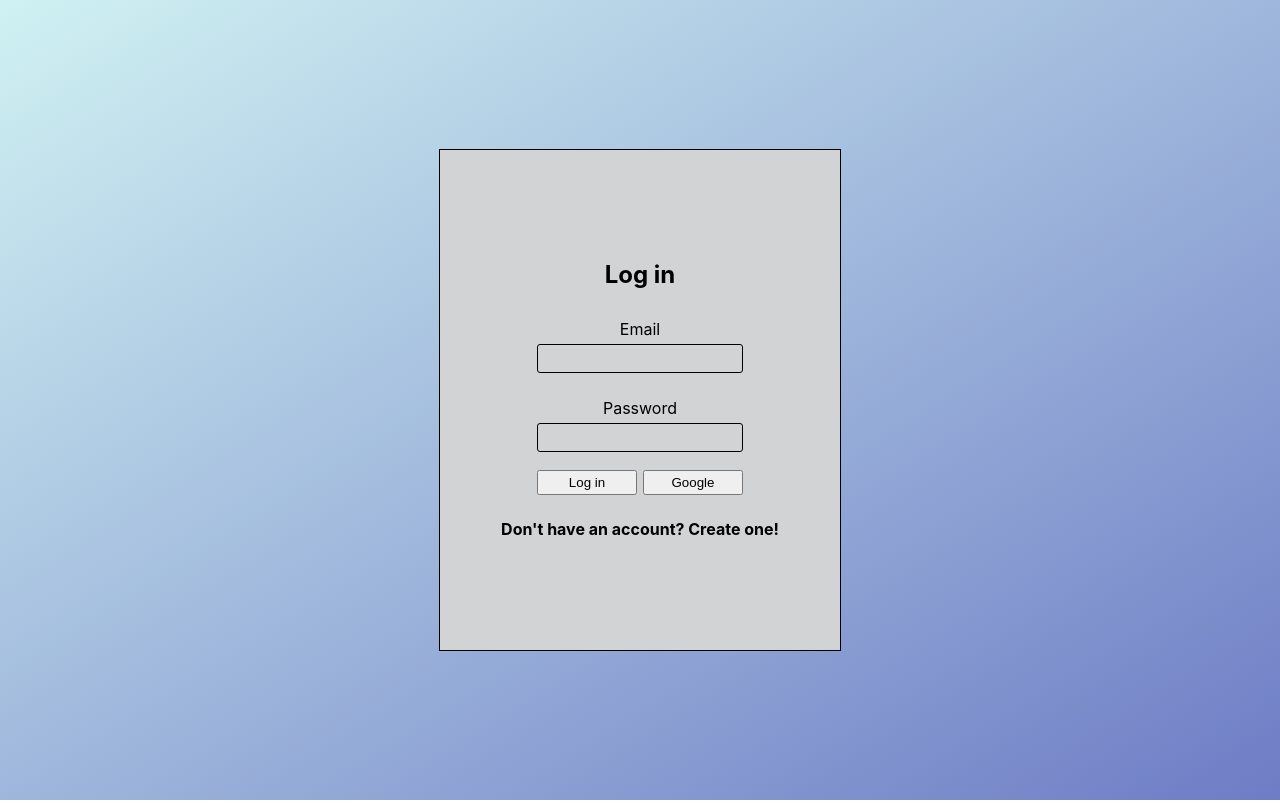
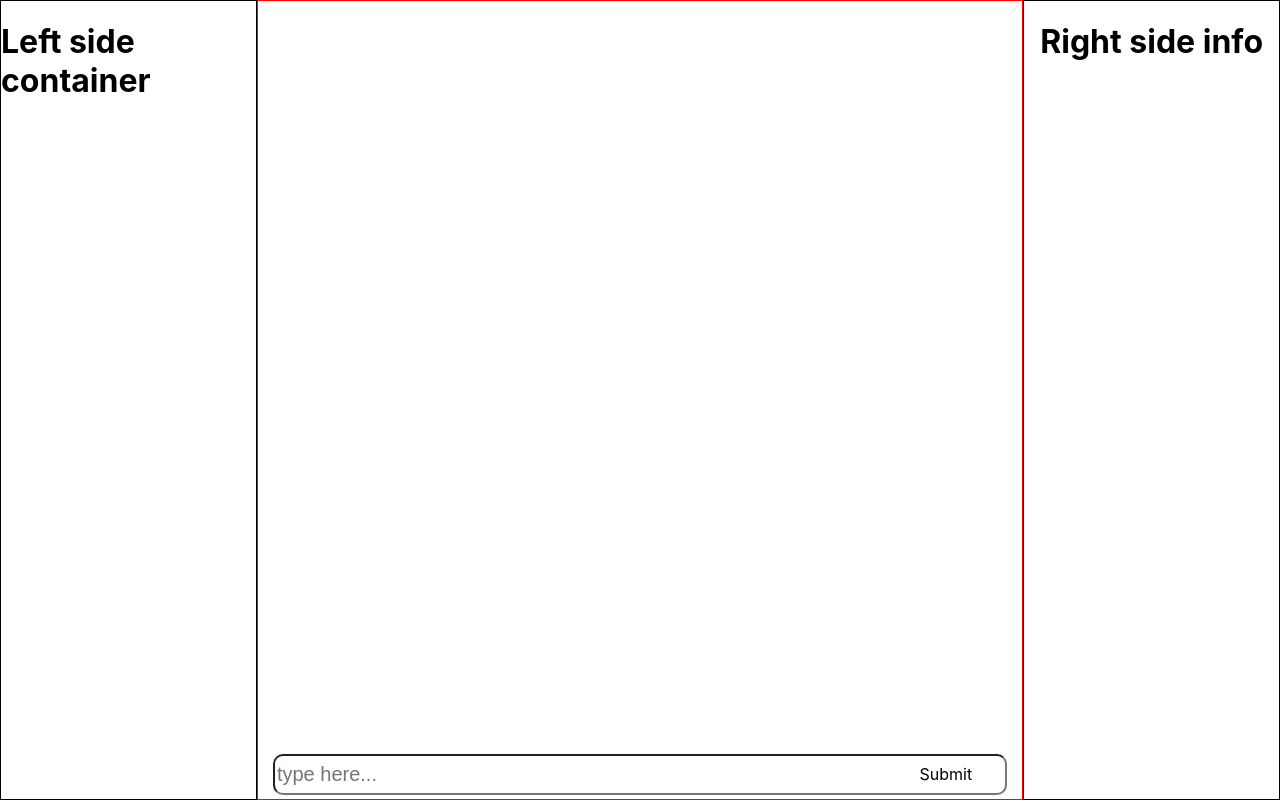
Before and after one commit to SheeranJL/chatroom-app, a React (Create React App) app: page /home in a window 1280 px wide. Before the commit this address led to /login. Built offline with nearby package versions, Linux system fonts and the light colour scheme; no server answers; the database is empty; sample sign-in values are in the browser's storage.

Commit message:
fixed some issues with different user objects being saved to context state depending on sign-in method (google vs sign-in manually vs registration)

```diff
--- a/src/App.js
+++ b/src/App.js
@@ -21,18 +21,22 @@ const App = () => {
   const {data, actions} = useContext(appContext);
 
   useEffect(() => {
-
     auth.onAuthStateChanged(async (userAuth) => {
-
       if (userAuth) {
-        const isUserLoggedIn = await checkAuthenticatedUser(userAuth)
-        await actions.setCurrentUser(isUserLoggedIn.data())
+        // const isUserLoggedIn = await checkAuthenticatedUser(userAuth)
+        await actions.setCurrentUser({
+          user: {
+            displayName: userAuth.displayName,
+            email: userAuth.email,
+            photoURL: userAuth.photoURL,
+            uid: userAuth.uid,
+          }
+        })
       }
-
     })
-
   }, [])
 
+   auth.signOut();
 
   return (
     <Router>
--- a/src/components/auth/auth-page.js
+++ b/src/components/auth/auth-page.js
@@ -18,10 +18,11 @@ const AuthPage = () => {
   useEffect(() => {
     if (data.currentUser) {
       navigate('/home')
+      console.log('test7')
     }
   }, [data.currentUser])
 
-
+  console.log('test6')
   return (
 
     <div className='auth-screen-container'>
--- a/src/components/auth/login/login.js
+++ b/src/components/auth/login/login.js
@@ -22,13 +22,13 @@ const Login = ({toggleLoginMethod}) => {
   const {email, password} = loginValues; //Destructure state
   const navigate = useNavigate();        //Bring in navigation into app to redirect users to home screen upon login within useEffect.
 
-  //
-  // useEffect(() => {
-  //   console.log('test')
-  //   if (data.currentUser) {
-  //     navigate('/home')
-  //   }
-  // }, [data.currentUser])
+
+  useEffect(() => {
+    console.log('test')
+    if (data.currentUser) {
+      navigate('/home')
+    }
+  }, [data.currentUser])
 
 
   //Handle changed form values and store them in local state
@@ -49,9 +49,17 @@ const Login = ({toggleLoginMethod}) => {
       .then((auth) => {                              //If successful, we will have an object returned to us containing the user details.
         console.log('login successful')
         console.log(auth)
-        const {user} = auth;
+
+        const {user:{displayName, email, photoURL, uid}} = auth;
+
+        console.log('checking user object:', displayName, email, photoURL, uid)
         actions.setCurrentUser({     //Set current user to our context state.
-          user
+          user: {
+            displayName,
+            email,
+            photoURL,
+            uid
+          }
         })
       })
       .catch(error => {              //If unsuccessful, we will be given an error stating that the email/pass combo doesn't exist, or otherwise.
@@ -59,7 +67,6 @@ const Login = ({toggleLoginMethod}) => {
         setLoginErrors(error.code)
       })
   }
-
 
 
   return (
--- a/src/components/auth/register/register.js
+++ b/src/components/auth/register/register.js
@@ -34,7 +34,7 @@ const Register = ({toggleLoginMethod}) => {
 
 
   const handleSubmit = async() => {
-    const {user} = await auth.createUserWithEmailAndPassword(email, password)
+    const {user} = await auth.createUserWithEmailAndPassword(email, password)      //Create a new account on google auth
 
     const newUserInfo = {
       user,
@@ -42,6 +42,7 @@ const Register = ({toggleLoginMethod}) => {
     }
 
     const account = await createUserProfileDocument(user, newUserInfo);
+    console.log('console log the new account obj:', account.data());
     actions.setCurrentUser(account.data());
 
   }
--- /dev/null
+++ b/src/components/homescreen/middle-chat/chat-container/chat-container.js
@@ -0,0 +1,23 @@
+import React from 'react';
+import './chat-container.scss';
+import {useCollectionData} from 'react-firebase-hooks/firestore';
+import {firestore} from '../../../../firebase/firebase.js';
+
+
+const ChatContainer = () => {
+
+
+  const messagesRef = firestore.collection('messages');           //getting reference to 'messages' collection
+  const query = messagesRef.orderBy('createdAt').limit(25);       //
+  const [messages] = useCollectionData(query, {idField: 'id'});
+  console.log(messages)
+
+
+  return (
+    <div>
+      <h1>{messages && messages.map(msg => <h1 key={msg.id}>{msg.text}</h1>)}</h1>
+    </div>
+  )
+}
+
+export default ChatContainer;
--- a/src/components/homescreen/middle-chat/chat-input/chat-input.js
+++ b/src/components/homescreen/middle-chat/chat-input/chat-input.js
@@ -2,6 +2,8 @@ import React from 'react';
 import './chat-input.scss';
 
 const ChatInput = ({handleChange, message, handleSubmit}) => {
+
+
 
   return (
     <div className='input-and-submit-container'>
--- a/src/components/homescreen/middle-chat/middle-chat.js
+++ b/src/components/homescreen/middle-chat/middle-chat.js
@@ -1,24 +1,41 @@
-import React, {useState} from 'react';
 import './middle-chat.scss';
+import React, {useState, useContext} from 'react';
+import {appContext} from '../../../context/context.js';
+
+
 
 //Import components//
+import ChatContainer from './chat-container/chat-container.js';
 import ChatInput from './chat-input/chat-input.js';
+
+
+
 
 const MiddleChat = () => {
 
+  const {data, actions} = useContext(appContext);   //importing context
   const [message, setMessage] = useState('');
+
+  const {displayName, email, photoURL, uid} = data.currentUser;
+
+  console.log(email)
 
   const handleChange = (e) => {
     setMessage(e.target.value)
   }
 
-  const handleSubmit = (e) => {
-    console.log('test')
+  const handleSubmit = async() => {
+
   }
+
+
 
   return (
     <div className='middle-chat-container'>
-      <h1>Middle chat container</h1>
+
+      <div className='chat-container'>
+        <ChatContainer />
+      </div>
 
       <div className='chat-message-container'>
         <ChatInput handleChange={handleChange} message={message} handleSubmit={handleSubmit}/>
--- a/src/components/homescreen/middle-chat/middle-chat.scss
+++ b/src/components/homescreen/middle-chat/middle-chat.scss
@@ -5,10 +5,18 @@
   align-items: center;
   border: 1px solid red;
 
+  .chat-container {
+    height: 95%;
+    width: 100%;
+    justify-content: center;
+  }
+
   .chat-message-container {
     display: flex;
     justify-content: center;
     margin-top: auto;
+    align-items: center;
     width: 100%;
+    height: 5%;
   }
 }
--- a/src/firebase/firebase.js
+++ b/src/firebase/firebase.js
@@ -1,7 +1,8 @@
 import firebase from 'firebase/compat/app';
 import 'firebase/compat/firestore';
 import 'firebase/compat/auth';
-import { getDatabase, ref, set } from "firebase/database";
+
+import {useCollectionData} from 'react-firebase-hooks/firestore';
 
 // Your web app's Firebase configuration
 // For Firebase JS SDK v7.20.0 and later, measurementId is optional
@@ -27,18 +28,19 @@ export const createUserProfileDocument = async(userAuth, additionalData) => {
 
   if (!snapshot.exists) {                                   //If a snapshot DOESNT exist against that user ID, implying the user is NOT available therefore the user doesn't exist, then we will continue with this conditional
 
-    const {email, photoURL, ...rest} = userAuth;            //Destructure the email, photoURL, and rest of the object props from userAuth.
+    const {email, uid, photoURL, ...rest} = userAuth;            //Destructure the email, photoURL, and rest of the object props from userAuth.
     const {displayName} = additionalData;                   //Destructure the displayName off additionalData.
     const createdAt = new Date();                           //Create a timestamp for this new user so we can refer back to this later if we want to see how long the account is.
-
+    console.log('test3')
 
     //Try creating (SET) a user profile for this new registered user, otherwise throw us an error detailing the reason why it failed//
     try {
       await userRef.set({
-        user: {displayName, email, photoURL, createdAt} //The user will have all of the properties we destructured earlier.
+        user: {displayName, email, photoURL, createdAt, uid} //The user will have all of the properties we destructured earlier.
       })
       const newUser = await firestore.doc(`users/${userAuth.uid}`)
       account = newUser.get()
+      console.log('test2')
     } catch(error) {
       console.log('Error writing new user to firebase', error)
       account = null;
@@ -54,11 +56,12 @@ export const createUserProfileDocument = async(userAuth, additionalData) => {
 export const checkAuthenticatedUser = async(userAuth) => {
   if (!userAuth) return;
 
-  const userRef = firestore.doc(`users/${userAuth.uid}`);
+  const userRef = firestore.doc(`users/${userAuth.uid}`);    //search firebase to find the user with the unique ID (uid)
   const userData = userRef.get();
-
+  console.log('test4')
   return userData;
 }
+
 
 
 
```
Also changed, not shown: src/components/homescreen/middle-chat/chat-container/chat-container.scss (added).
